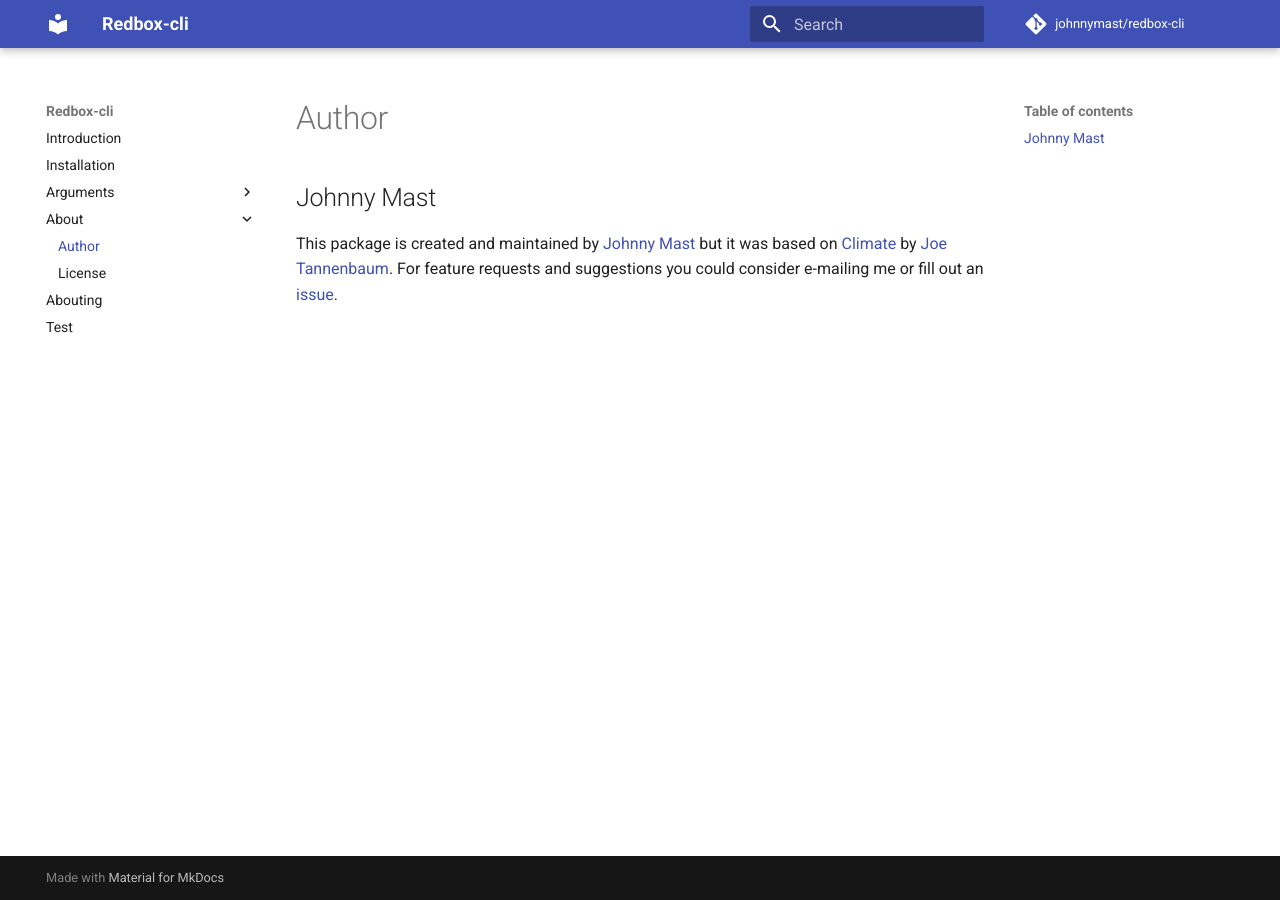
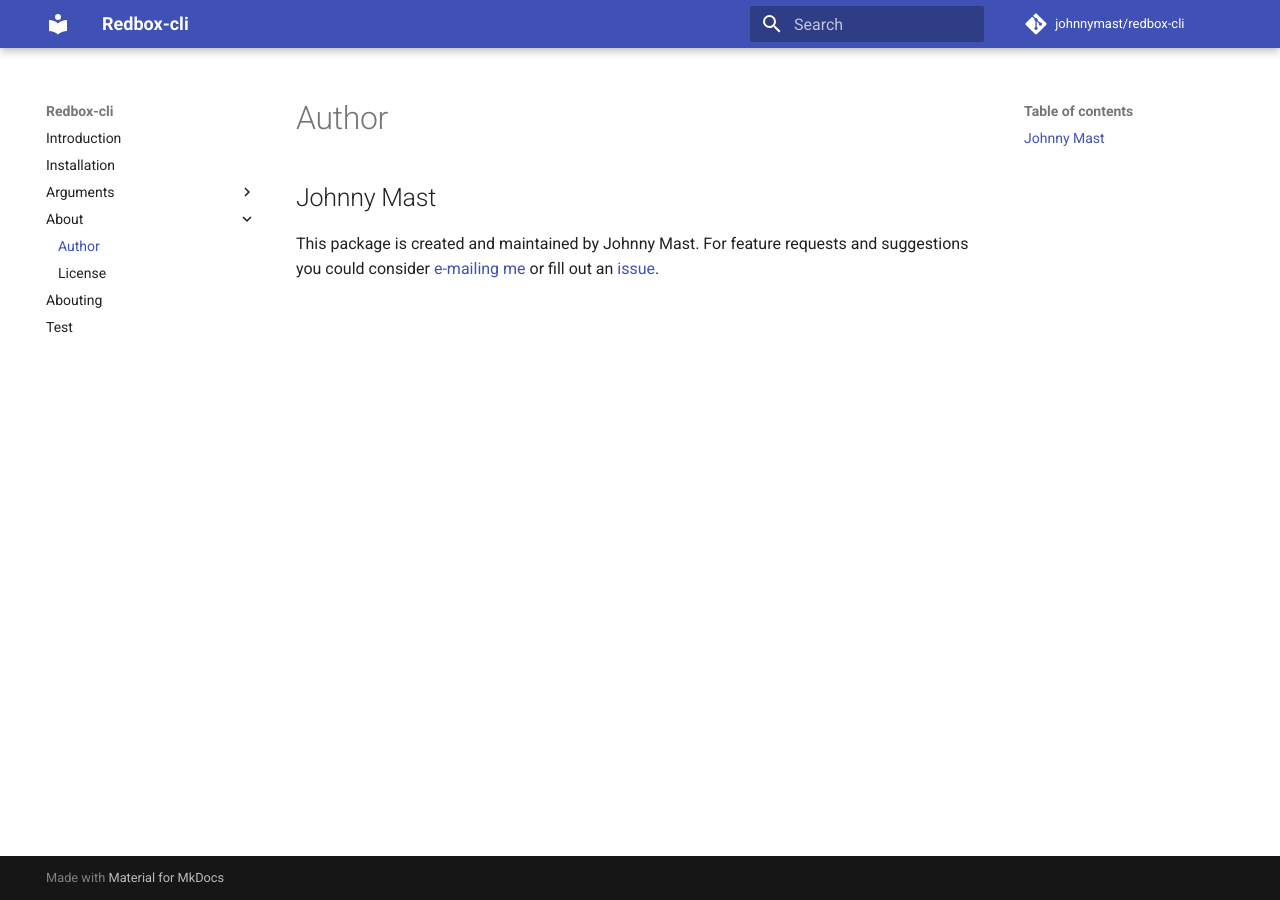
Before and after one commit to johnnymast/redbox-cli, an MkDocs documentation site: the page built from docs/author.md, in a window 1280 px wide. Built offline with MkDocs 1.6.1 and Material for MkDocs 9.7.7, drawn with Linux system fonts in a browser that asks for light colours; comment, search, counter and statistics services are not loaded.

```diff
--- a/docs/author.md
+++ b/docs/author.md
@@ -1,4 +1,4 @@
 ## Johnny Mast
 
-This package is created and maintained by [Johnny Mast](https://github.com/johnnymast) but it was based on [Climate](https://github.com/thephpleague/climate)  by [Joe Tannenbaum](https://github.com/joetannenbaum). For feature requests and suggestions
-you could consider e-mailing me or fill out an [issue](https://github.com/johnnymast/redbox-cli/issues).
+This package is created and maintained by Johnny Mast. For feature requests and suggestions
+you could consider [e-mailing me](mailto:mastjohnny@gmail.com) or fill out an [issue](https://github.com/johnnymast/redbox-cli/issues).
```
